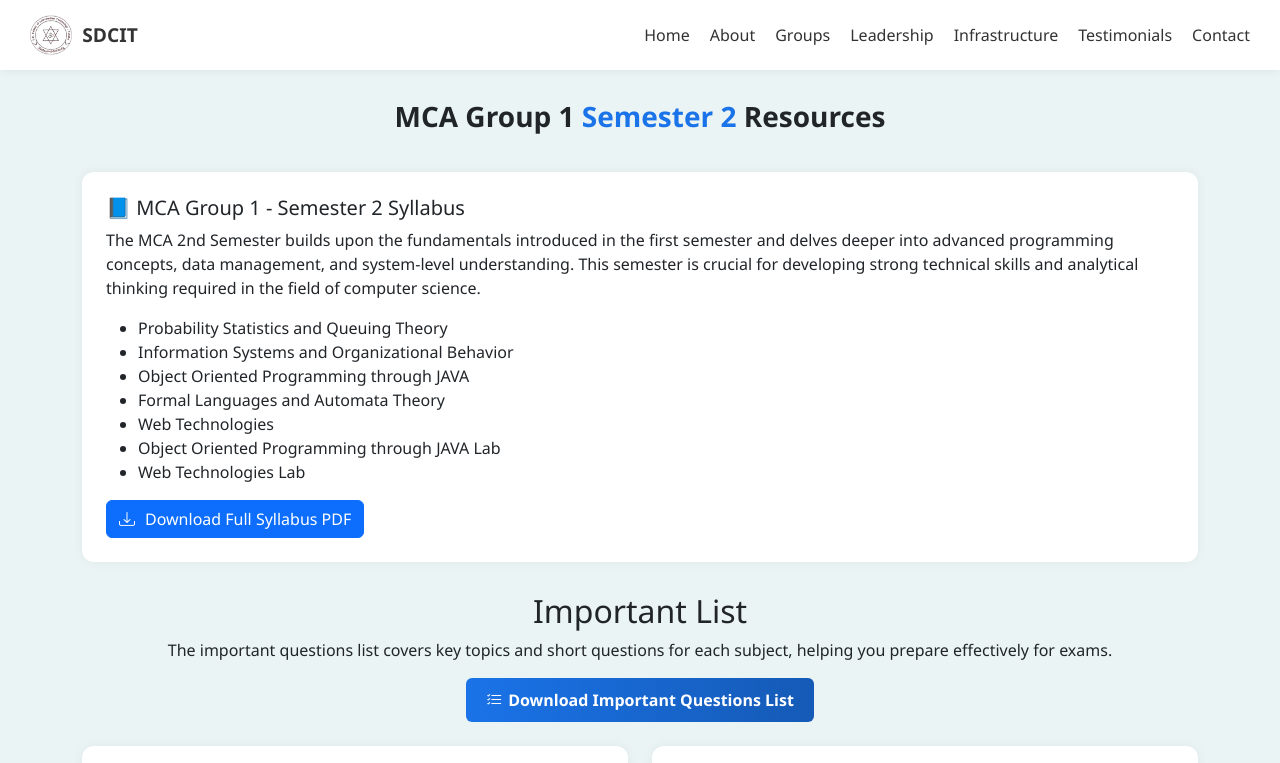
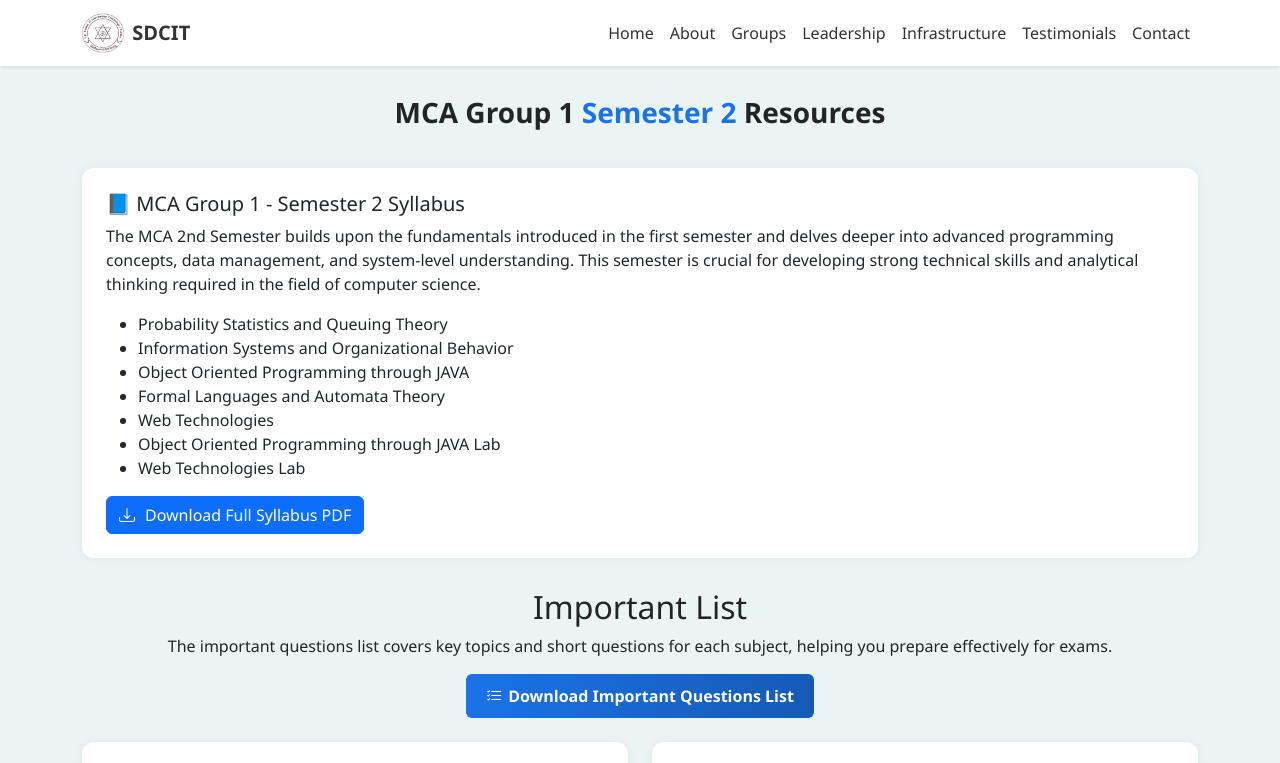
Before and after one commit to SunkaraBhavana3/mca2, a plain HTML site: page index.html in a window 1280 px wide. Shown: the top 763 px of the page. Drawn offline with nearby package versions, Linux system fonts and the light colour scheme.

Commit message:
Update index.html

```diff
--- a/index.html
+++ b/index.html
@@ -8,45 +8,24 @@
   <link href="https://cdn.jsdelivr.net/npm/bootstrap-icons@1.10.5/font/bootstrap-icons.css" rel="stylesheet" />
   <style>
     /* Navbar styles */
-    .navbar {
+  .navbar-custom {
       background-color: white;
-      padding: 15px 30px;
-      display: flex;
-      justify-content: space-between;
-      align-items: center;
       box-shadow: 0 2px 8px rgba(0, 0, 0, 0.05);
-      position: sticky;
-      top: 0;
-      z-index: 1000;
     }
 
-    .navbar .logo {
+    .navbar-brand {
       font-weight: bold;
-      font-size: 1.2rem;
-      display: flex;
-      align-items: center;
       color: #333;
     }
 
-    /* Logo image inside navbar */
-    .navbar .logo img {
+    .navbar-brand img {
       height: 40px;
-      vertical-align: middle;
       margin-right: 10px;
     }
 
-    .navbar nav ul {
-      display: flex;
-      list-style: none;
-      gap: 20px;
-      margin: 0;
-      padding: 0;
-    }
-
-    .navbar nav ul li a {
-      text-decoration: none;
-      color: #333;
+    .navbar-nav .nav-link {
       font-weight: 500;
+      color: #333 !important;
     }
 
     body {
@@ -128,23 +107,29 @@
 </head>
 <body>
   <!-- Navigation Bar -->
-  <div class="navbar">
-    <div class="logo">
-      <img src="logo.png" alt="SDCIT Logo" />
-      SDCIT
+  <!-- Responsive Bootstrap Navbar -->
+  <nav class="navbar navbar-expand-md navbar-light bg-white shadow-sm sticky-top">
+    <div class="container">
+      <a class="navbar-brand d-flex align-items-center" href="#">
+        <img src="logo.png" alt="SDCIT Logo" height="40" class="me-2">
+        <strong>SDCIT</strong>
+      </a>
+      <button class="navbar-toggler" type="button" data-bs-toggle="collapse" data-bs-target="#navbarNav">
+        <span class="navbar-toggler-icon"></span>
+      </button>
+      <div class="collapse navbar-collapse justify-content-end" id="navbarNav">
+       <ul class="navbar-nav">
+        <li class="nav-item"><a class="nav-link" href="https://sunkarabhavana3.github.io/homepage/">Home</a></li>
+        <li class="nav-item"><a class="nav-link" href="https://sunkarabhavana3.github.io/about/">About</a></li>
+        <li class="nav-item"><a class="nav-link" href="https://sunkarabhavana3.github.io/group/">Groups</a></li>
+        <li class="nav-item"><a class="nav-link" href="https://sunkarabhavana3.github.io/about/#leadership">Leadership</a></li>
+        <li class="nav-item"><a class="nav-link" href="https://sunkarabhavana3.github.io/about/#infrastructure">Infrastructure</a></li>
+        <li class="nav-item"><a class="nav-link" href="https://sunkarabhavana3.github.io/about/#testimonials">Testimonials</a></li>
+        <li class="nav-item"><a class="nav-link" href="https://sunkarabhavana3.github.io/contact/">Contact</a></li>
+      </ul>
+      </div>
     </div>
-    <nav>
-      <ul>
-        <li><a href="index.html">Home</a></li>
-        <li><a href="abovepage.html">About</a></li>
-        <li><a href="#about">Groups</a></li>
-        <li><a href="#leadership">Leadership</a></li>
-        <li><a href="#infrastructure">Infrastructure</a></li>
-        <li><a href="#testimonials">Testimonials</a></li>
-        <li><a href="#contact">Contact</a></li>
-      </ul>
-    </nav>
-  </div>
+  </nav>
 
   <div class="container">
     <header class="page-header">
@@ -352,7 +337,7 @@ Theory </div>
       <h5>📖 Need More Resources?</h5>
       <p>Explore our comprehensive library, discover research papers, or connect with academic support.</p>
 
-      <a href="contact.html" class="btn btn-outline-secondary ms-2">Contact Academic Advisor</a>
+      <a href="https://sunkarabhavana3.github.io/contact/" class="btn btn-outline-secondary ms-2">Contact Academic Advisor</a>
     </div>
 
     <!-- Footer -->
```
